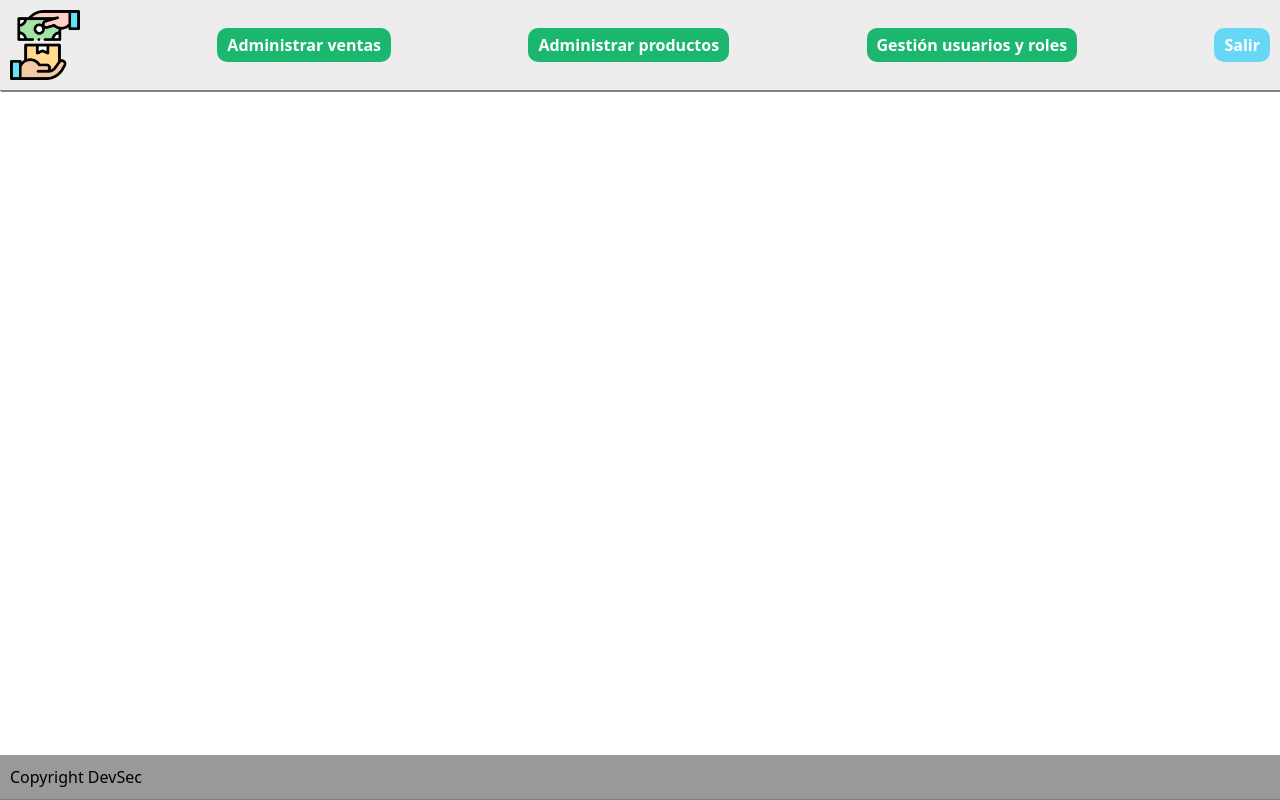
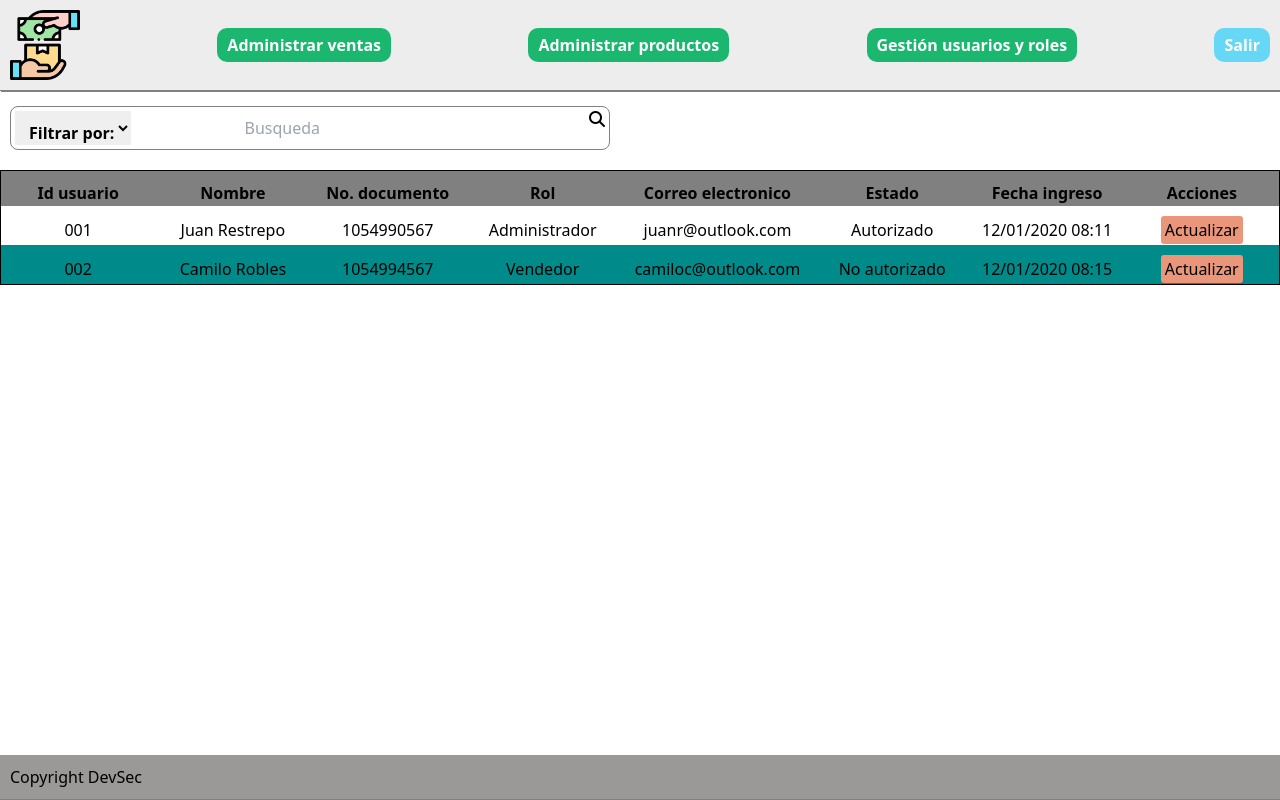
Before and after one commit to Mision-Tic-Dev-Sec/Proyecto3-MisionTic, a React (Create React App) app: page /administraRoles in a window 1280 px wide. Built offline with nearby package versions, Linux system fonts and the light colour scheme.

Commit message:
Se agregan la hojas de actualizar roles y administrar roles

```diff
--- a/src/App.jsx
+++ b/src/App.jsx
@@ -1,6 +1,8 @@
 import Layout from 'layouts/Layout';
 import Index from 'pages';
 import AdministraVenta from 'pages/administraVenta';
+import AdministraRoles from 'pages/administraRoles';
+import ActualizarRoles from 'pages/actualizarRoles';
 import InfoVenta from 'pages/infoVenta';
 import { BrowserRouter as Router, Switch, Route } from 'react-router-dom';
 import 'styles/styles.css';
@@ -17,6 +19,12 @@ function App() {
             <Route path='/administraVenta' exact>
               <AdministraVenta />
             </Route>
+            <Route path='/administraRoles' exact>
+              <AdministraRoles />
+            </Route>
+            <Route path='/actualizarRoles' exact>
+              <ActualizarRoles />
+            </Route>
             <Route path='/' exact>
               <Index />
             </Route>
--- a/src/components/Header.jsx
+++ b/src/components/Header.jsx
@@ -17,7 +17,9 @@ const Header = () => {
           <button className='botonGenerico mainButton'>Administrar productos</button>
         </li>
         <li>
-          <button className='botonGenerico mainButton'>Gestión usuarios y roles</button>
+          <Link to = '/administraRoles'>
+            <button className='botonGenerico mainButton'>Gestión usuarios y roles</button>
+          </Link>
         </li>
         <li>
           <button className='botonGenerico secondaryButton'>Salir</button>
--- /dev/null
+++ b/src/pages/actualizarRoles.jsx
@@ -0,0 +1,37 @@
+function ActualizarRoles() {
+    return <div>
+      <form action="managerRoles" className = 'formulario'>
+        <label htmlFor="">Id usuario: </label>
+        <input type="text" placeholder='Id usuario'/>
+        <label htmlFor="">Nombre: </label>
+        <input type="text" placeholder='Nombre'/>
+        <label htmlFor="">Apellido: </label>
+        <input type="text" placeholder='Apellido'/>
+        <label htmlFor="">No. documento: </label>
+        <input type="text" placeholder='No. documento'/>
+        <label htmlFor="">Correo electronico </label>
+        <input type="email" placeholder='Correo electronico'/>
+        <label htmlFor="">Estado: </label>
+        <select name="estadoRol" id="estadoRol">
+          <option value="selectEstado">Elija un estado:</option>
+          <option value="Autorizado">Autorizado</option>
+          <option value="NoAutorizado">No autorizado</option>
+          <option value="Pendiente">Pendiente</option>
+        </select>
+        <label htmlFor="">Rol: </label>
+        <select name="estadoRol" id="estadoRol">
+          <option value="selectEstado">Elija un rol:</option>
+          <option value="Administrador">Administrador</option>
+          <option value="Vendedor">Vendedor</option>
+        </select>
+        <label htmlFor="">Fecha ingreso: </label>
+        <input type="text" placeholder='AAAA/MM/DD HH:MM:SS'/>
+      </form>
+      <div className='ContenedorBotonesGuardar'>
+        <button className= 'botonEdit colorBotonEdit'>Guardar</button>
+        <button className = 'botonEdit botonDelete'>Cancelar</button>
+      </div>
+    </div>;
+  }
+
+  export default ActualizarRoles;
--- /dev/null
+++ b/src/pages/administraRoles.jsx
@@ -0,0 +1,55 @@
+import React from 'react';
+import {Link} from 'react-router-dom';
+
+const AdministraRoles = () => {
+  return <div>
+    <div className ='administrarHeader'>
+      <div className='buscar'>
+        <select name="filtroRoles" id="filtroRoles">
+          <option value="criterio">Filtrar por:</option>
+          <option value="Usuario">Usuario</option>
+          <option value="Roles">Roles</option>
+          <option value="Estado">Estado</option>
+        </select>
+        <input placeholder="Busqueda" />
+        <i className="fas fa-search button iconoBusqueda"></i>
+      </div>
+    </div>
+    <div className = 'contenedorTabla'>
+      <table className = 'table'>
+        <tr className='colorEncabezado'>
+          <td align='center' className = 'td'>Id usuario</td>
+          <td align='center' className = 'td'>Nombre</td>
+          <td align='center' className = 'td'>No. documento</td>
+          <td align='center' className = 'td'>Rol</td>
+          <td align='center' className = 'td'>Correo electronico</td>
+          <td align='center' className = 'td'>Estado</td>
+          <td align='center' className = 'td'>Fecha ingreso</td>
+          <td align='center' className = 'td'>Acciones</td>
+        </tr>
+        <tr>
+          <td align='center' className = 'td'>001</td>
+          <td align='center' className = 'td'>Juan Restrepo</td>
+          <td align='center' className = 'td'>1054990567</td>
+          <td align='center' className = 'td'>Administrador</td>
+          <td align='center' className = 'td'>juanr@outlook.com</td>
+          <td align='center' className = 'td'>Autorizado</td>
+          <td align='center' className = 'td'>12/01/2020 08:11</td>
+          <td align='center' className = 'td'><Link to = '/actualizarRoles'><button className ='botonEdit colorBotonEdit'>Actualizar</button></Link></td>
+        </tr>
+        <tr className ='tdColor'>
+        <td align='center' className = 'td'>002</td>
+          <td align='center' className = 'td'>Camilo Robles</td>
+          <td align='center' className = 'td'>1054994567</td>
+          <td align='center' className = 'td'>Vendedor</td>
+          <td align='center' className = 'td'>camiloc@outlook.com</td>
+          <td align='center' className = 'td'>No autorizado</td>
+          <td align='center' className = 'td'>12/01/2020 08:15</td>
+          <td align='center' className = 'td'><Link to = '/actualizarRoles'><button className ='botonEdit colorBotonEdit'>Actualizar</button></Link></td>
+        </tr>
+      </table>
+    </div>
+  </div>;
+};
+
+export default AdministraRoles;
--- a/src/styles/styles.css
+++ b/src/styles/styles.css
@@ -116,6 +116,7 @@ ul {
   width: 600px;
   display: flex;
   justify-content: space-between;
+  margin:10px;
 }
 
 .buscar:focus-within {
@@ -213,9 +214,16 @@ ul {
   flex-direction: column;
 }
 
-.formulario>label,input,select{
+.formulario>label,select{
+  font-weight: bolder;
   padding-left: 10px;
   padding-top: 10px;
+}
+
+.formulario>input {
+  margin-left: 10px;
+  margin-top: 10px;
+  padding-left: 5px
 }
 
 .ContenedorBotonesGuardar{
```
